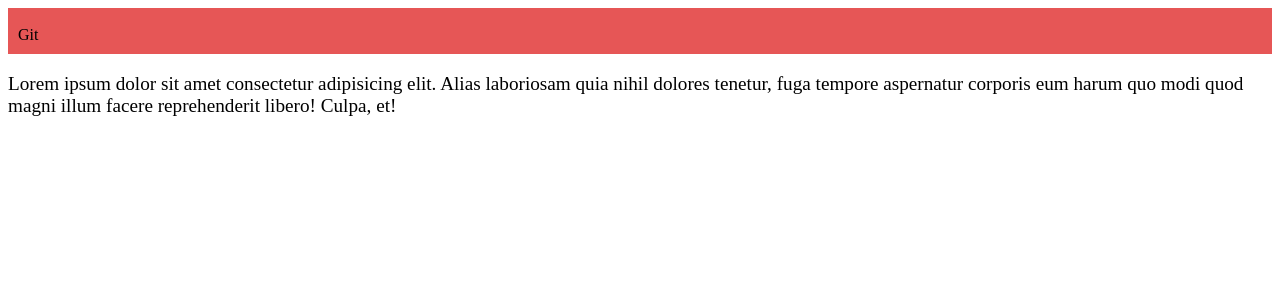
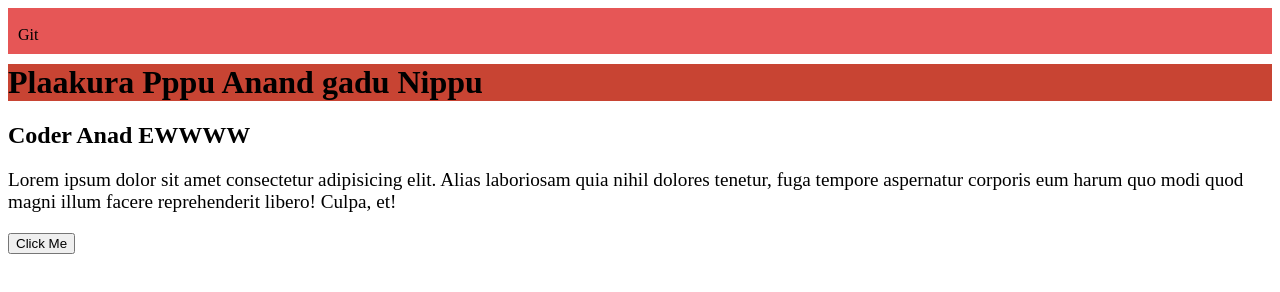
Before and after one commit to prashanthburra15/Mern, a plain HTML site: page index.html in a window 1280 px wide. Drawn offline with Linux system fonts and the light colour scheme.

Commit message:
collabed

```diff
--- a/index.html
+++ b/index.html
@@ -12,8 +12,9 @@
     <div class="navbar">
         <li style="padding-top: 8px;">Git</li>
     </div>
-
+    <h1>Plaakura Pppu Anand gadu Nippu </h1>
+    <h2>Coder Anad EWWWW</h2>
     <p>Lorem ipsum dolor sit amet consectetur adipisicing elit. Alias laboriosam quia nihil dolores tenetur, fuga tempore aspernatur corporis eum harum quo modi quod magni illum facere reprehenderit libero! Culpa, et!</p>
-
+    <button id="myButton">Click Me</button>
 </body>
 </html>
```
